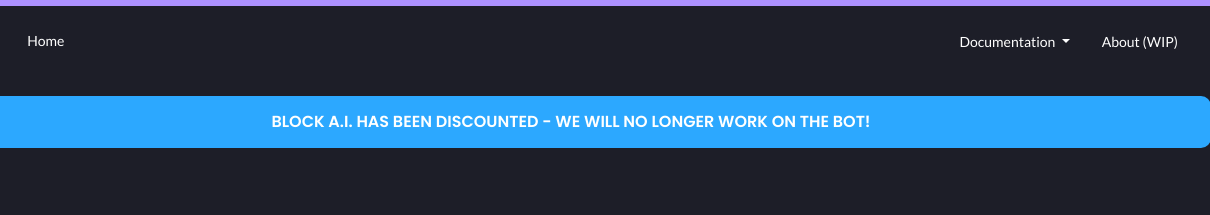
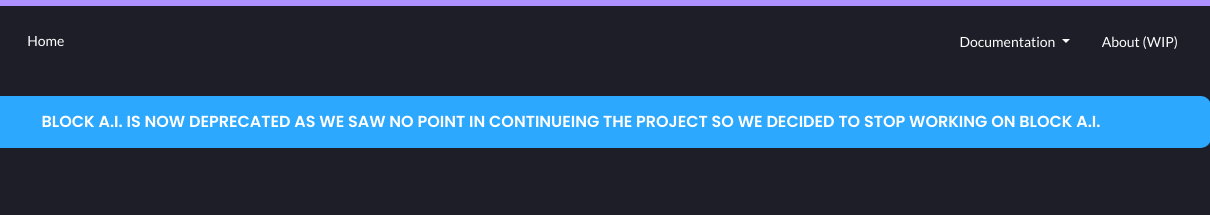
Before and after one commit to Block-A-I/BlockWeb, a plain HTML site: page team/index.html in a window 1280 px wide. Shown: the top 215 px of the page, 70-1280 px from the left. Drawn offline with nearby package versions, Linux system fonts and the light colour scheme.

Commit message:
Update index.html
Update Info Box Text

```diff
--- a/team/index.html
+++ b/team/index.html
@@ -69,7 +69,7 @@
         </div>
     </nav>
 
-    <a class="btn btn-block btn-info btn-lg" role="button" style="color: white;">Block A.I. has been discounted - We will no longer work on the Bot!</a>
+    <a class="btn btn-block btn-info btn-lg" role="button" style="color: white;">Block A.I. is now deprecated as we saw no point in continueing the Project so we decided to stop working on Block A.I.</a>
 
     <div class="team">
         <div class="title">The Team behind Block A.I.</div>
```
